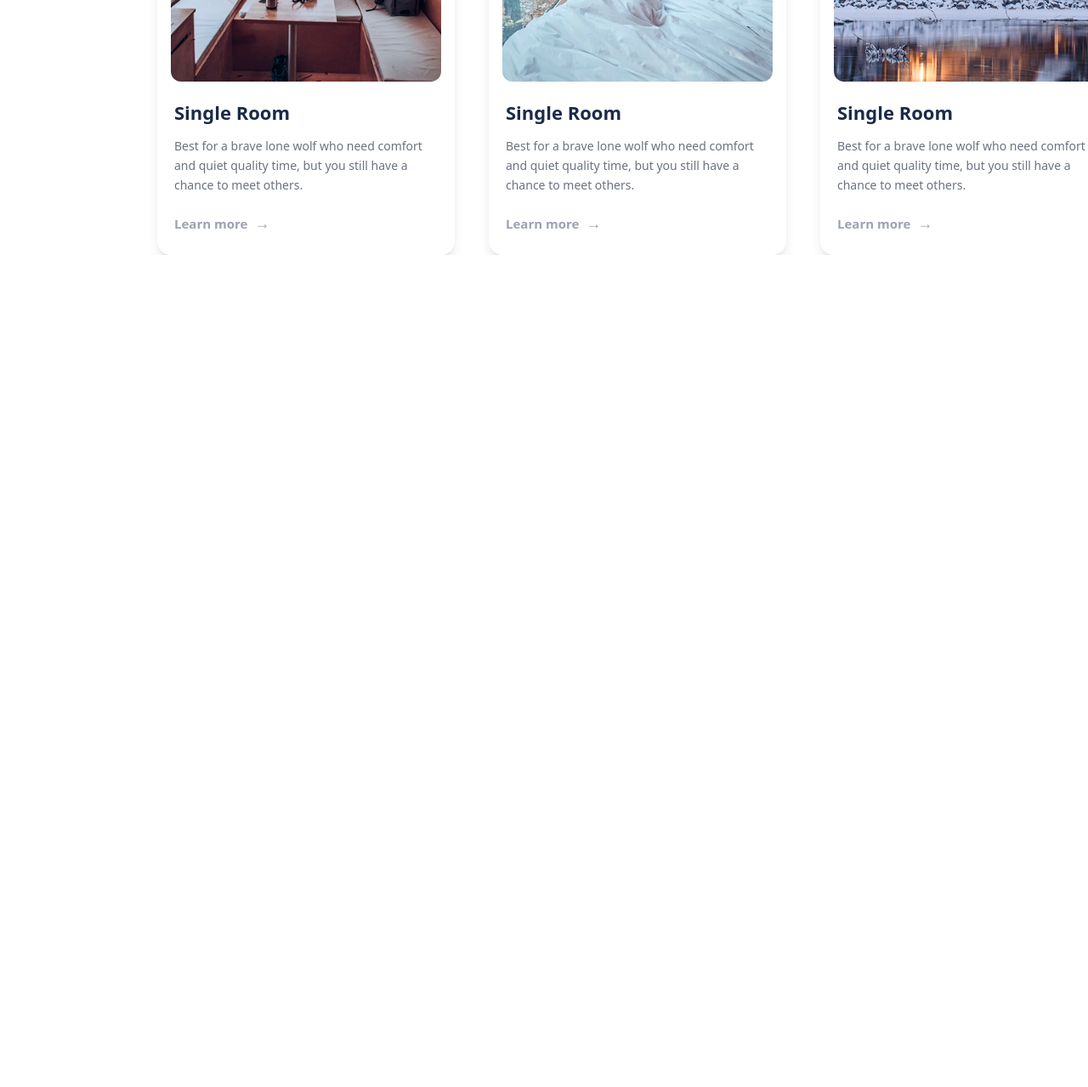
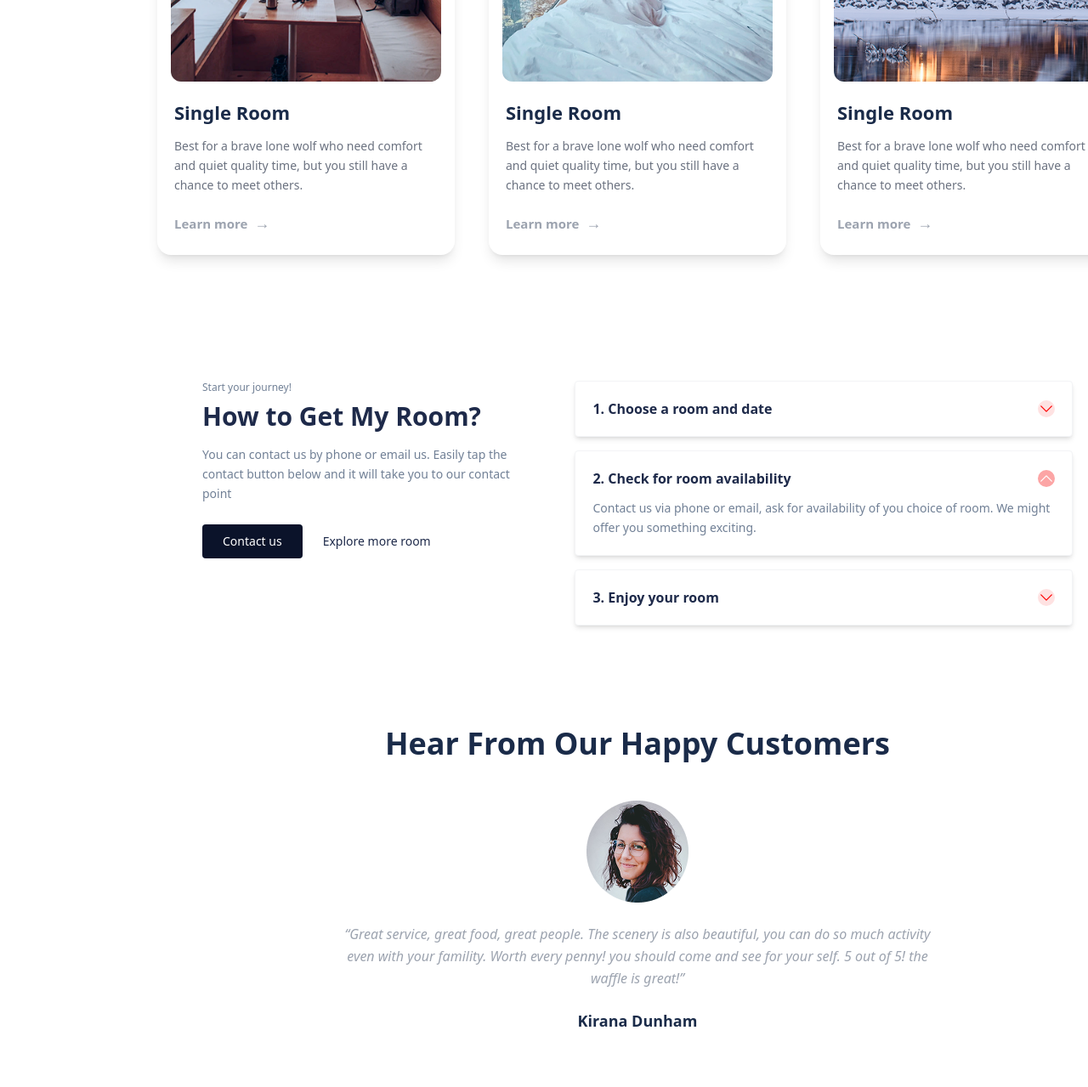
Before and after one commit to monster-tjk/1, a website: page index.html in a window 1280 px wide. Shown: the part 3269-4548 px from the top of the page at 85% size. Before the commit the page ends 3569 px from the top, so only its background shows below. Drawn offline with nearby package versions, Linux system fonts and the light colour scheme.

Commit message:
sectio-6

```diff
--- a/index.html
+++ b/index.html
@@ -208,5 +208,130 @@
         </div>
       </div>
     </section>
+    <section class="w-[1500px] mx-auto">
+      <div class="w-full py-12 px-6 block mt-[100px]">
+        <div
+          class="max-w-5xl mx-auto flex items-start justify-between gap-12 block"
+        >
+          <div class="w-2/5 block">
+            <span class="text-[#718096] text-xs font-medium block mb-2">
+              Start your journey!
+            </span>
+            <h2 class="text-3xl font-bold text-[#1E2A4A] mb-4 block">
+              How to Get My Room?
+            </h2>
+            <p class="text-[#718096] text-sm leading-relaxed mb-6 block">
+              You can contact us by phone or email us. Easily tap the contact
+              button below and it will take you to our contact point
+            </p>
+            <div class="flex items-center gap-6 block">
+              <button
+                class="bg-[#0B132A] text-white px-6 py-2.5 rounded text-sm font-medium block"
+              >
+                Contact us
+              </button>
+              <span class="text-[#1E2A4A] text-sm font-medium block">
+                Explore more room
+              </span>
+            </div>
+          </div>
+
+          <div class="w-3/5 space-y-4 block">
+            <div
+              class="bg-white p-5 rounded shadow-md border border-gray-100 flex items-center justify-between block"
+            >
+              <h3 class="text-base font-semibold text-[#1E2A4A] block">
+                1. Choose a room and date
+              </h3>
+              <svg
+                class="bg-red-100 text-[red] w-5 rounded-3xl"
+                xmlns="http://www.w3.org/2000/svg"
+                fill="none"
+                viewBox="0 0 24 24"
+                stroke-width="1.5"
+                stroke="currentColor"
+              >
+                <path
+                  stroke-linecap="round"
+                  stroke-linejoin="round"
+                  d="m19.5 8.25-7.5 7.5-7.5-7.5"
+                />
+              </svg>
+            </div>
+
+            <div
+              class="bg-white p-5 rounded shadow-md border border-gray-100 block"
+            >
+              <div class="flex items-center justify-between mb-3 block">
+                <h3 class="text-base font-semibold text-[#1E2A4A] block">
+                  2. Check for room availability
+                </h3>
+                <svg
+                  class="bg-red-300 w-5 text-[white] rounded-3xl"
+                  xmlns="http://www.w3.org/2000/svg"
+                  fill="none"
+                  viewBox="0 0 24 24"
+                  stroke-width="1.5"
+                  stroke="currentColor"
+                >
+                  <path
+                    stroke-linecap="round"
+                    stroke-linejoin="round"
+                    d="m4.5 15.75 7.5-7.5 7.5 7.5"
+                  />
+                </svg>
+              </div>
+              <p class="text-[#718096] text-sm leading-relaxed block">
+                Contact us via phone or email, ask for availability of you
+                choice of room. We might offer you something exciting.
+              </p>
+            </div>
+
+            <div
+              class="bg-white p-5 rounded shadow-md border border-gray-100 flex items-center justify-between block"
+            >
+              <h3 class="text-base font-semibold text-[#1E2A4A] block">
+                3. Enjoy your room
+              </h3>
+              <svg
+                class="bg-red-100 text-[red] w-5 rounded-3xl"
+                xmlns="http://www.w3.org/2000/svg"
+                fill="none"
+                viewBox="0 0 24 24"
+                stroke-width="1.5"
+                stroke="currentColor"
+              >
+                <path
+                  stroke-linecap="round"
+                  stroke-linejoin="round"
+                  d="m19.5 8.25-7.5 7.5-7.5-7.5"
+                />
+              </svg>
+            </div>
+          </div>
+        </div>
+      </div>
+
+      <div class="flex flex-col items-center text-center bg-white px-4 py-16">
+        <h2 class="text-[36px] font-bold text-[#1a2b49] mb-10">
+          Hear From Our Happy Customers
+        </h2>
+
+        <img src="./img/Ellipse 1.png" alt="Kirana Dunham" class="mb-6" />
+
+        <p
+          class="max-w-[700px] text-[16px] text-gray-400 leading-relaxed italic mb-6"
+        >
+          “Great service, great food, great people. The scenery is also
+          beautiful, you can do so much activity even with your famility. Worth
+          every penny! you should come and see for your self. 5 out of 5! the
+          waffle is great!”
+        </p>
+
+        <span class="text-[18px] font-bold text-[#1a2b49]">
+          Kirana Dunham
+        </span>
+      </div>
+    </section>
   </body>
 </html>
```
Also changed, not shown: img/Ellipse 1.png (added).
